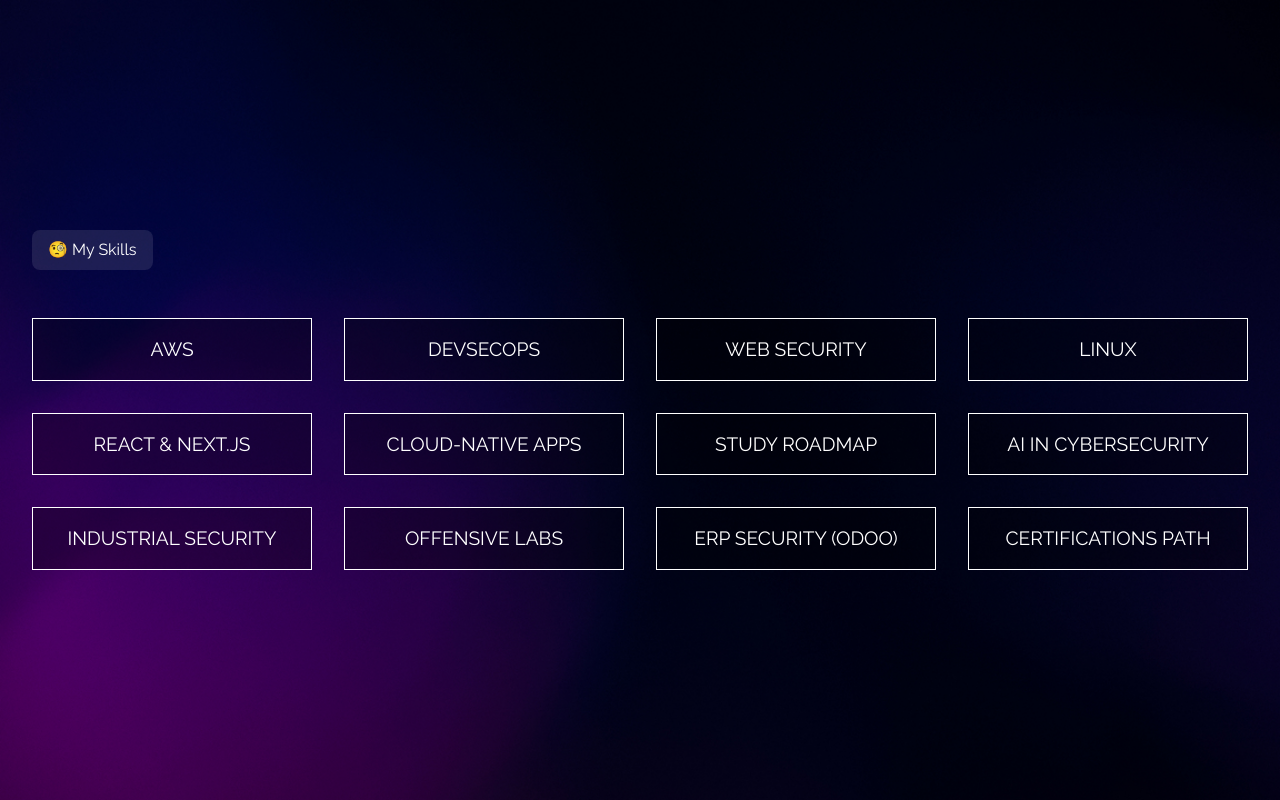
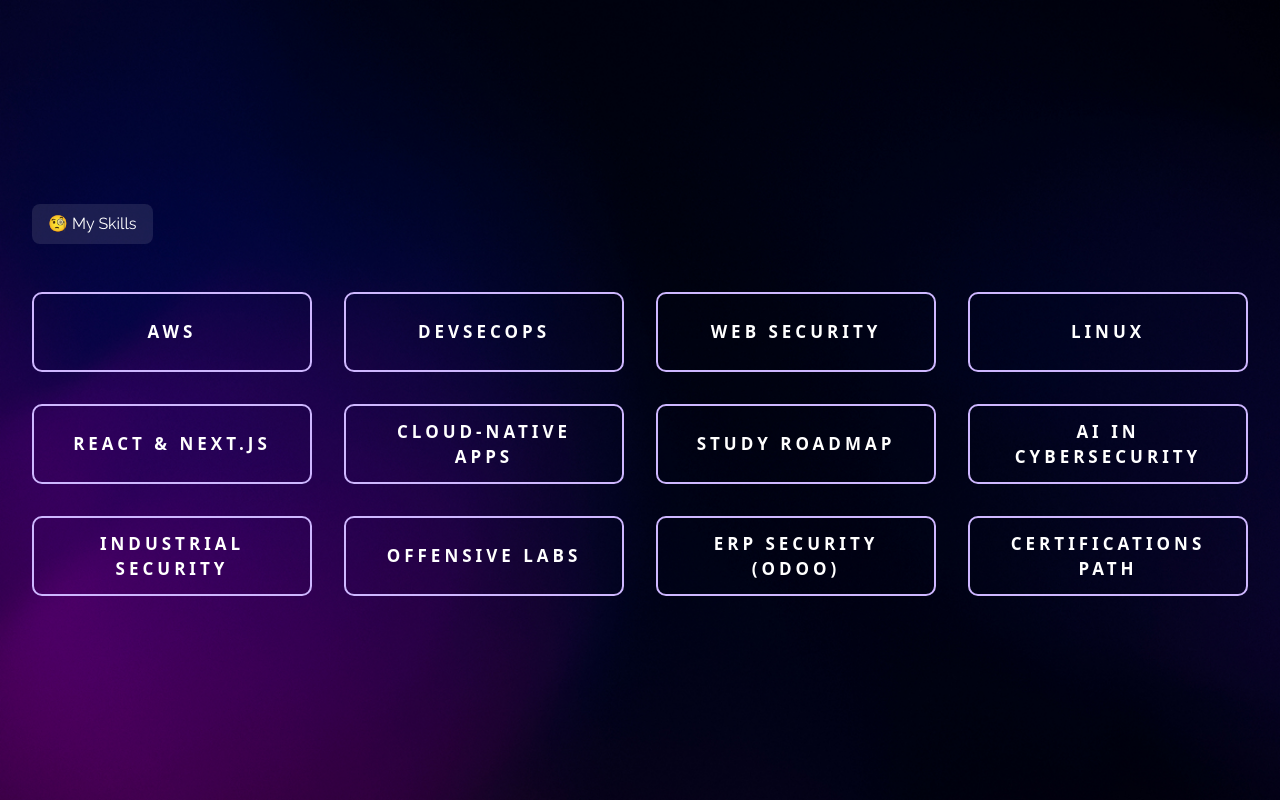
Before and after one commit to Mohsinech/moughti-s-portoflio, a Next.js app: page / in a window 1280 px wide. Shown: the part 1600-2400 px from the top of the page. Built offline with nearby package versions, Linux system fonts and the light colour scheme.

Commit message:
problem button

```diff
--- a/components/sections/Skills/Skills.jsx
+++ b/components/sections/Skills/Skills.jsx
@@ -25,16 +25,16 @@
       <div className={styles.skill_grid}>
       <SkillButton skill="AWS" onClick={() => handleSkillClick("AWS")} />
       <SkillButton skill="DevSecOps" onClick={() => handleSkillClick("DevSecOps")} />
-      <SkillButton skill="Web Security" onClick={() => handleSkillClick("WebSecurity")} />
+      <SkillButton skill="Web Security" onClick={() => handleSkillClick("WebSec")} />
       <SkillButton skill="Linux" onClick={() => handleSkillClick("Linux")} />
-      <SkillButton skill="React & Next.js" onClick={() => handleSkillClick("React&Next.js")} />
-      <SkillButton skill="Cloud-Native Apps" onClick={() => handleSkillClick("Cloud-NativeApps")} />
-      <SkillButton skill="Study Roadmap" onClick={() => handleSkillClick("StudyRoadmap")} />
-      <SkillButton skill="AI in Cybersecurity" onClick={() => handleSkillClick("AIinCybersecurity")} />
-      <SkillButton skill="Industrial Security" onClick={() => handleSkillClick("IndustrialSecurity")} />
-      <SkillButton skill="Offensive Labs" onClick={() => handleSkillClick("OffensiveLabs")} />
-      <SkillButton skill="ERP Security (Odoo)" onClick={() => handleSkillClick("ERPSecurity(Odoo)")} />
-      <SkillButton skill="Certifications Path" onClick={() => handleSkillClick("CertificationsPath")} />
+      <SkillButton skill="React & Next.js" onClick={() => handleSkillClick("ReactNext")} />
+      <SkillButton skill="Cloud-Native Apps" onClick={() => handleSkillClick("CloudNative")} />
+      <SkillButton skill="Study Roadmap" onClick={() => handleSkillClick("StudyPlan")} />
+      <SkillButton skill="AI in Cybersecurity" onClick={() => handleSkillClick("ai-cyber")} />
+      <SkillButton skill="Industrial Security" onClick={() => handleSkillClick("industry4")} />
+      <SkillButton skill="Offensive Labs" onClick={() => handleSkillClick("offensivelabs")} />
+      <SkillButton skill="ERP Security (Odoo)" onClick={() => handleSkillClick("odooerp")} />
+      <SkillButton skill="Certifications Path" onClick={() => handleSkillClick("certpath")} />
       </div>
 
       <AnimatePresence mode="wait">
--- a/components/ui/Skillutton/skill.module.css
+++ b/components/ui/Skillutton/skill.module.css
@@ -1,15 +1,28 @@
-.skill_btn {
-  border: 1px solid #fff;
+
+.skill_btn{
+  padding: 10px 20px;
+  border: none;
+  font-size: 17px;
   color: #fff;
-  font-family: "moughit", sans-serif;
-  font-size: 1.2rem;
+  border-radius: 10px;
+  border: 2px solid #ceb7ff;
+  box-sizing: border-box;
+  letter-spacing: 4px;
+  font-weight: 700;
   text-transform: uppercase;
-  padding: 1rem;
-  cursor: pointer;
-  transition: background 0.3s;
-  background-color: rgba(0, 0, 0, 0.3);
+  background: transparent;
+
+  transition: 0.5s;
+  transition-property: box-shadow;
+  min-height: 5rem;
+
+  color: transparent;
+  text-shadow: 0 0 0 #fff;
 }
 
 .skill_btn:hover {
-  background-color: #5e41de4d;
+  box-shadow: 0 0 5px #ceb7ff,
+              0 0 25px #ceb7ff,
+              0 0 50px #ceb7ff,
+              0 0 100px #ceb7ff;
 }
```
